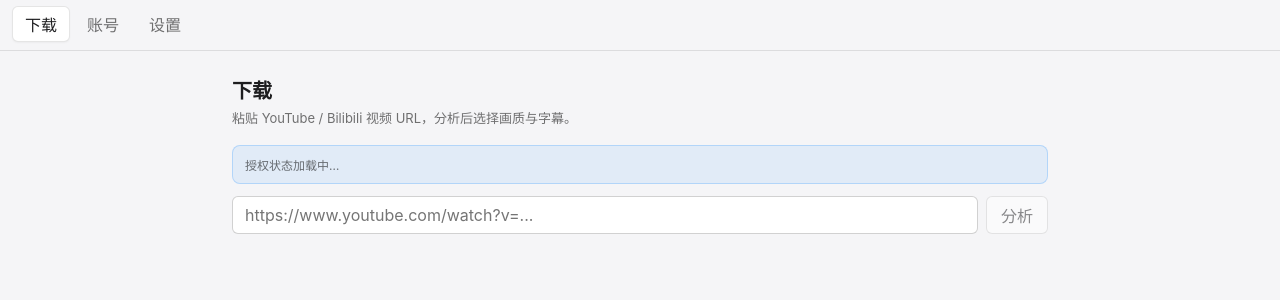
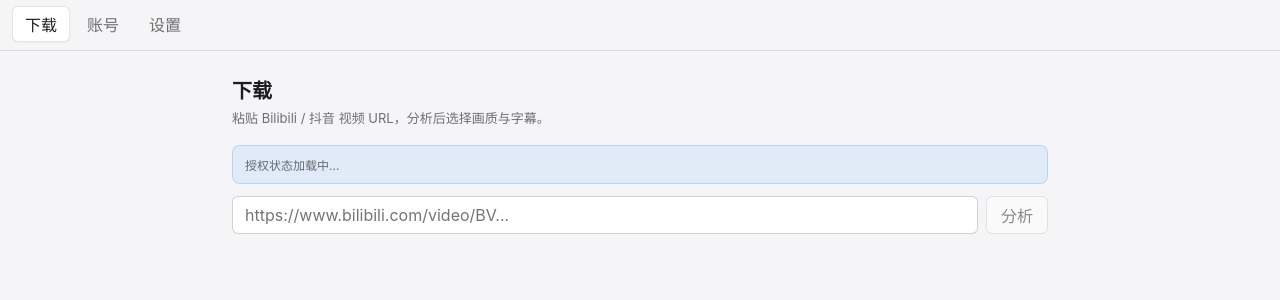
Before and after one commit to elsakane2015/YtbDownGUI, a React (Vite) app: page / in a window 1280 px wide. Shown: the top 300 px of the page. Built offline with nearby package versions, Linux system fonts and the light colour scheme.

Commit message:
chore: update download tab url copy

```diff
--- a/src/pages/DownloadsPage.tsx
+++ b/src/pages/DownloadsPage.tsx
@@ -241,7 +241,7 @@ export default function DownloadsPage() {
       <header className="page-header">
         <h2>下载</h2>
         <p className="muted">
-          粘贴 YouTube / Bilibili 视频 URL，分析后选择画质与字幕。
+          粘贴 Bilibili / 抖音 视频 URL，分析后选择画质与字幕。
         </p>
       </header>
 
@@ -250,7 +250,7 @@ export default function DownloadsPage() {
       <div className="urlbar">
         <input
           className="url-input"
-          placeholder="https://www.youtube.com/watch?v=..."
+          placeholder="https://www.bilibili.com/video/BV..."
           value={url}
           onChange={(e) => setUrl(e.currentTarget.value)}
           onKeyDown={(e) => e.key === "Enter" && handleProbe()}
```
